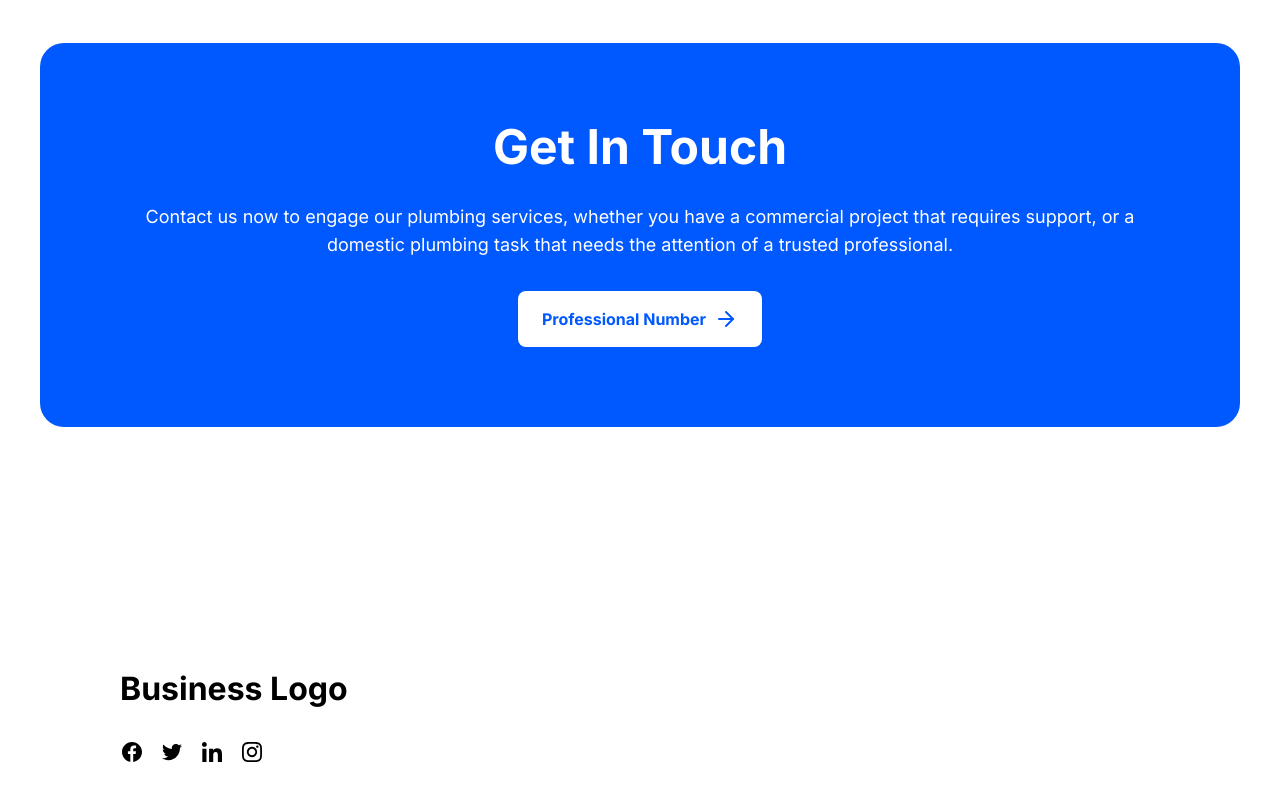
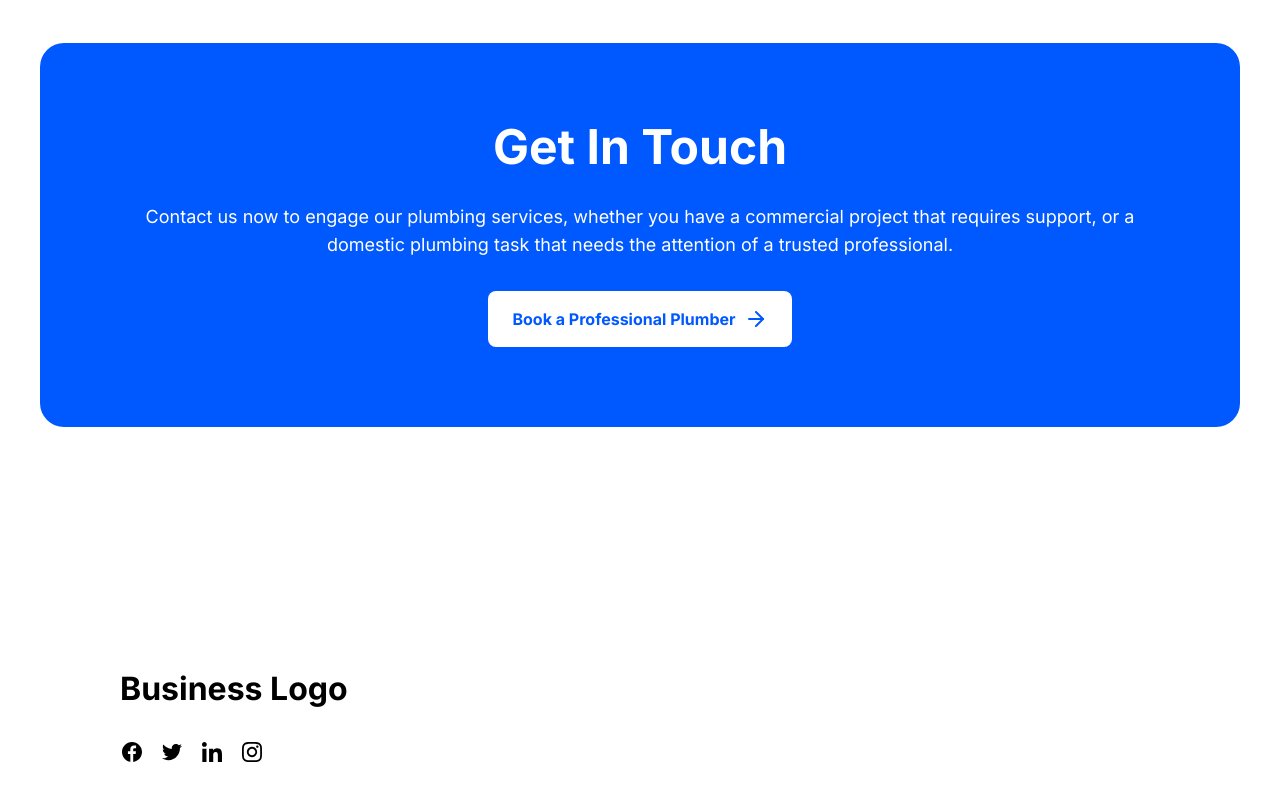
Before and after one commit to ArunRoy404/Practice1, a Next.js app: page / in a window 1280 px wide. Shown: the part 1121-1921 px from the top of the page. Built offline with nearby package versions, Linux system fonts and the light colour scheme.

Commit message:
fix: fixed accordion

```diff
--- a/src/components/Accordion/AccordionTitle.jsx
+++ b/src/components/Accordion/AccordionTitle.jsx
@@ -3,13 +3,16 @@ import { ChevronDown } from "lucide-react";
 const AccordionTitle = ({ children, index, setActiveIndex, activeIndex }) => {
     return (
         <div
-            onClick={() => setActiveIndex(index)}
+            onClick={() => {
+                if (index === activeIndex) return setActiveIndex(null)
+                setActiveIndex(index)
+            }}
             className="flex justify-between items-center cursor-pointer mb-3 md:mb-5">
             <h2 className="text-primary text-base font-semibold md:text-[32px] md:font-bold lg:text-5xl">
                 {children}
             </h2>
 
-            <div className={` ${index === activeIndex ?'rotate-180' :''} transition-transform duration-300`}>
+            <div className={` ${index === activeIndex ? 'rotate-180' : ''} transition-transform duration-300`}>
                 <ChevronDown size={32} color="#AAB6B5" />
             </div>
         </div>
--- a/src/data/ctaData.js
+++ b/src/data/ctaData.js
@@ -2,8 +2,7 @@ const ctaData = {
     title: "Get In Touch",
     description: "Contact us now to engage our plumbing services, whether you have a commercial project that requires support, or a domestic plumbing task that needs the attention of a trusted professional.",
     button: {
-        text: "Professional Number",
-        link: "tel:your-phone-number",
+        text: "Book a Professional Plumber",
         icon: "→"
     }
 };
```
